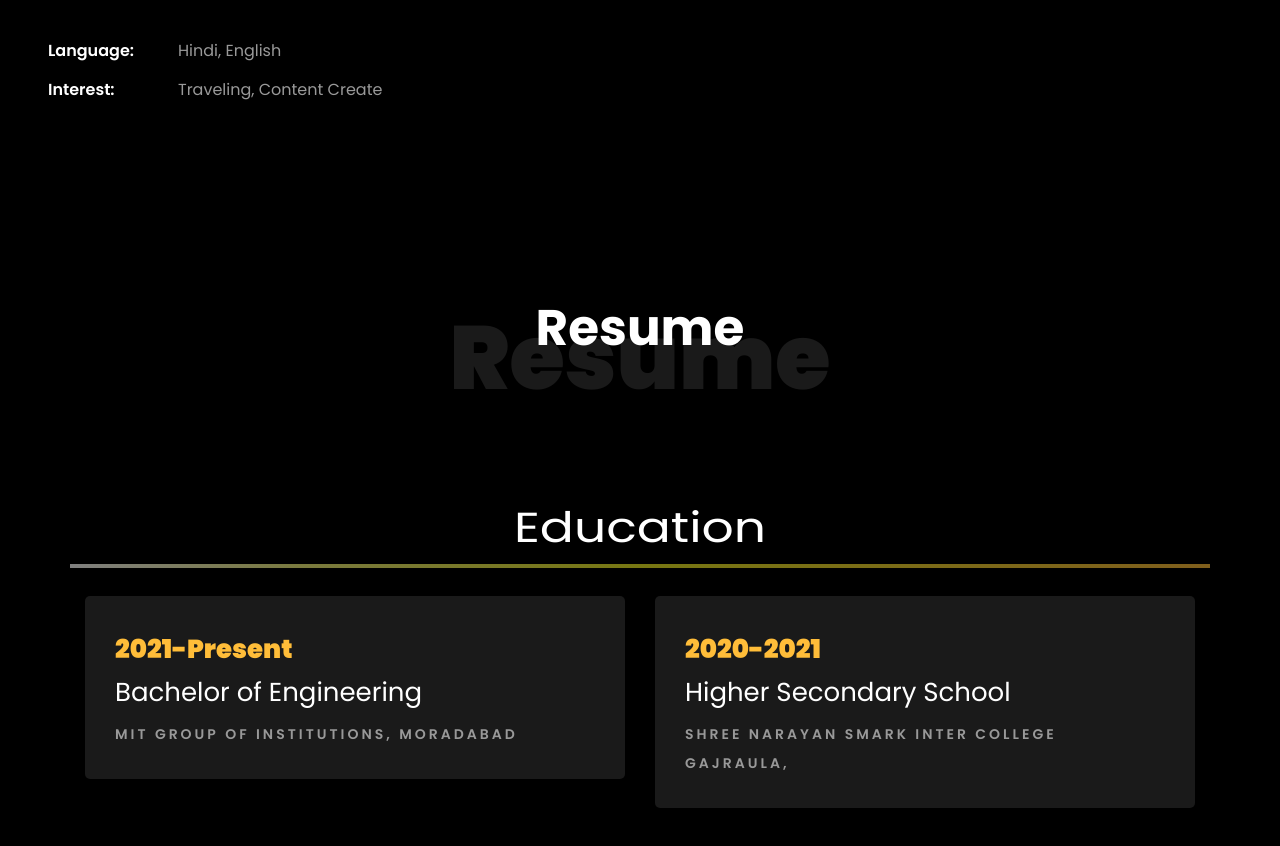
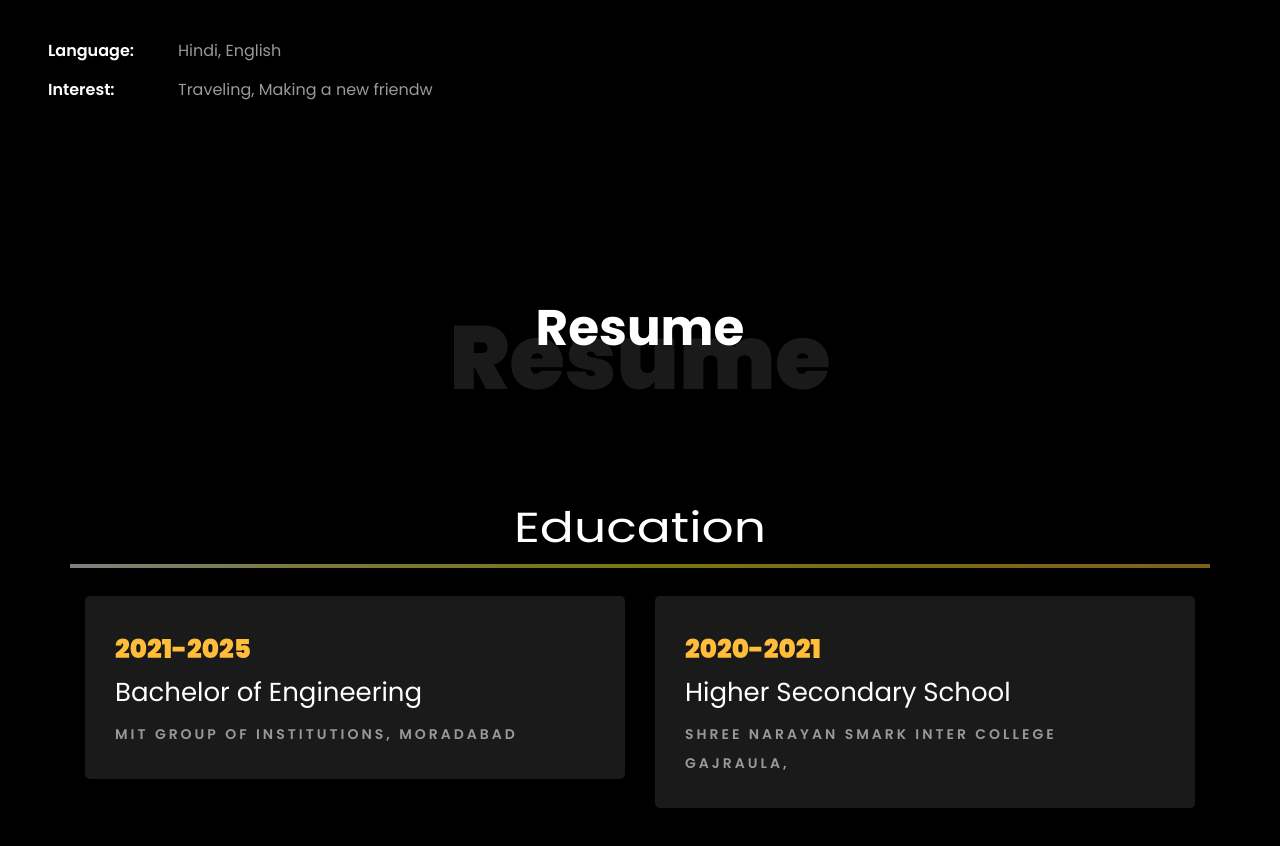
Before and after one commit to Prashant22209/My-Personal-Portfolio, a plain HTML site: page index.html in a window 1280 px wide. Shown: the part 1537-2383 px from the top of the page. Drawn offline with Linux system fonts and the light colour scheme; files whose address does not match are found by name.

Commit message:
Update index.html

```diff
--- a/index.html
+++ b/index.html
@@ -97,7 +97,7 @@
 						<br>
 						<br>
 			            <h2>Front-End Developer</h2>
-			            <p><a href="https://drive.google.com/file/d/14g1E5oWqtgNmXOpOa7v1_lQfc7sUKIg5/view?usp=drivesdk" class="btn btn-primary py-3 px-4">Download CV</a>
+			            <p><a href="https://drive.google.com/file/d/1ISschIDErXXXocPJyv2xmUZKlVSdULJN/view?usp=drivesdk" class="btn btn-primary py-3 px-4">Download CV</a>
 
 		            </div>
 		          </div>
@@ -179,7 +179,7 @@
 									</p>
 								<ul class="about-info mt-4 px-md-0 px-2">
 									<li class="d-flex"><span>Language:</span> <span>Hindi, English</span></li>
-									<li class="d-flex"><span>Interest:</span> <span>Traveling, Content Create</span></li>
+									<li class="d-flex"><span>Interest:</span> <span>Traveling, Making a new friendw</span></li>
 
 								</ul>
 							</div>
@@ -211,7 +211,7 @@
 			<div class="row">
     			<div class="col-md-6">
     				<div class="resume-wrap ftco-animate">
-    					<span class="date">2021-Present</span>
+    					<span class="date">2021-2025</span>
     					<h2>Bachelor of Engineering</h2>
     					<span class="position">MIT Group Of Institutions, Moradabad</span>
     				</div>
```
